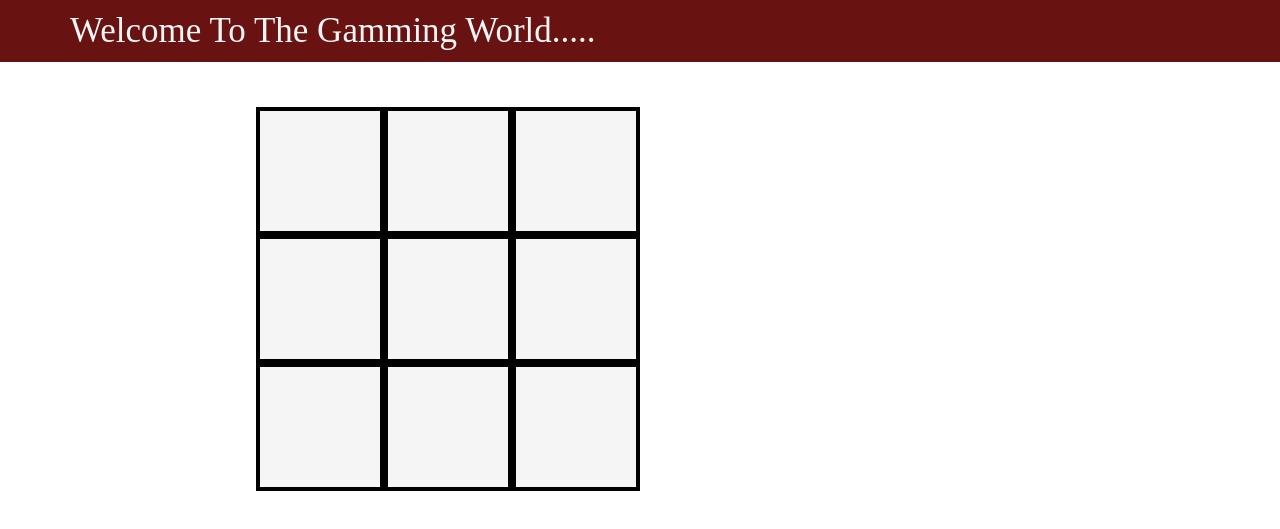
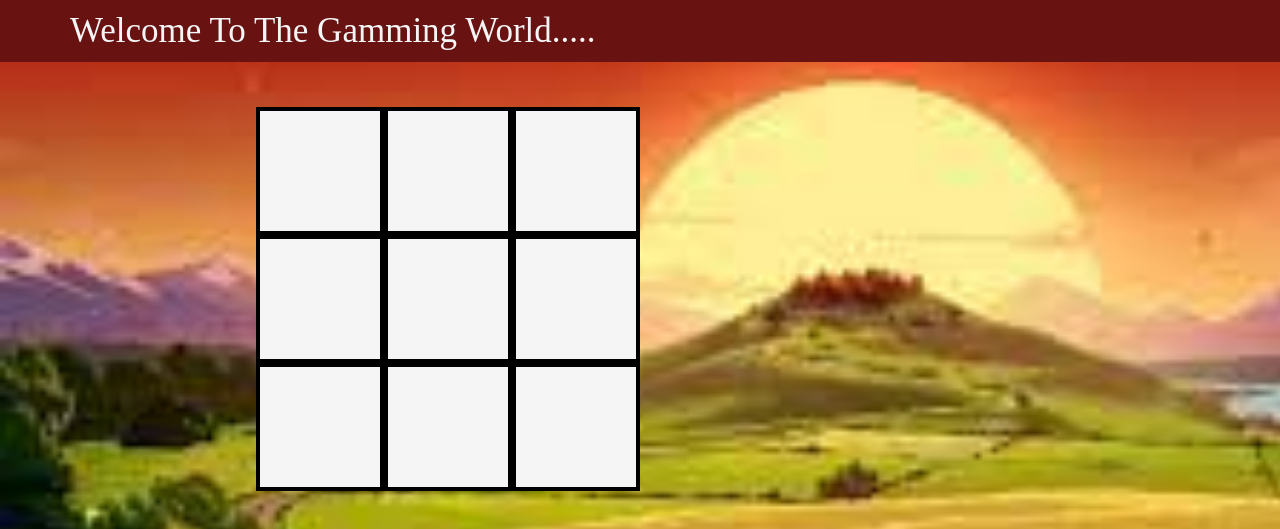
Before and after one commit to satyajunnuru/XOX-Game, a plain HTML site: page index.html in a window 1280 px wide. Shown: the top 529 px of the page. Drawn offline with Linux system fonts and the light colour scheme.

Commit message:
Update style.css

```diff
--- a/style.css
+++ b/style.css
@@ -115,10 +115,10 @@ nav ul{
 
 }
 .right h1{
-    color: black
+    color: black;
 }
 body{
-/*     background: url(full.jpg); */
+    background: url(full.jpg);
     background-repeat: no-repeat;
     background-size:cover;
 }
```
